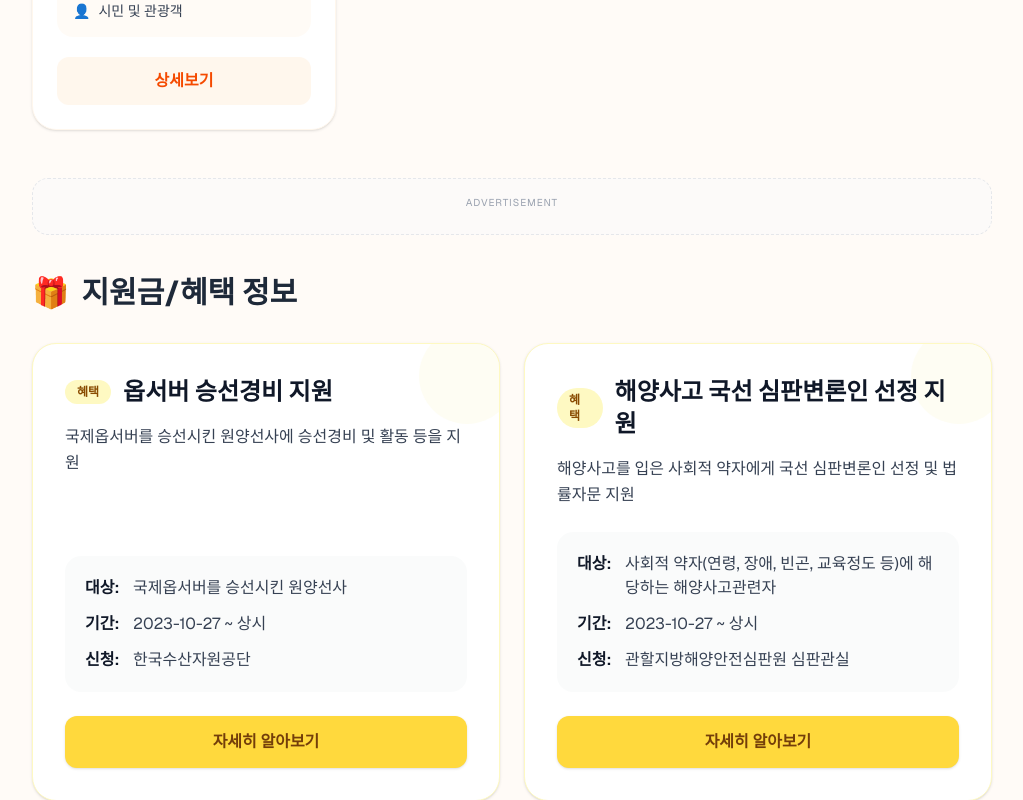
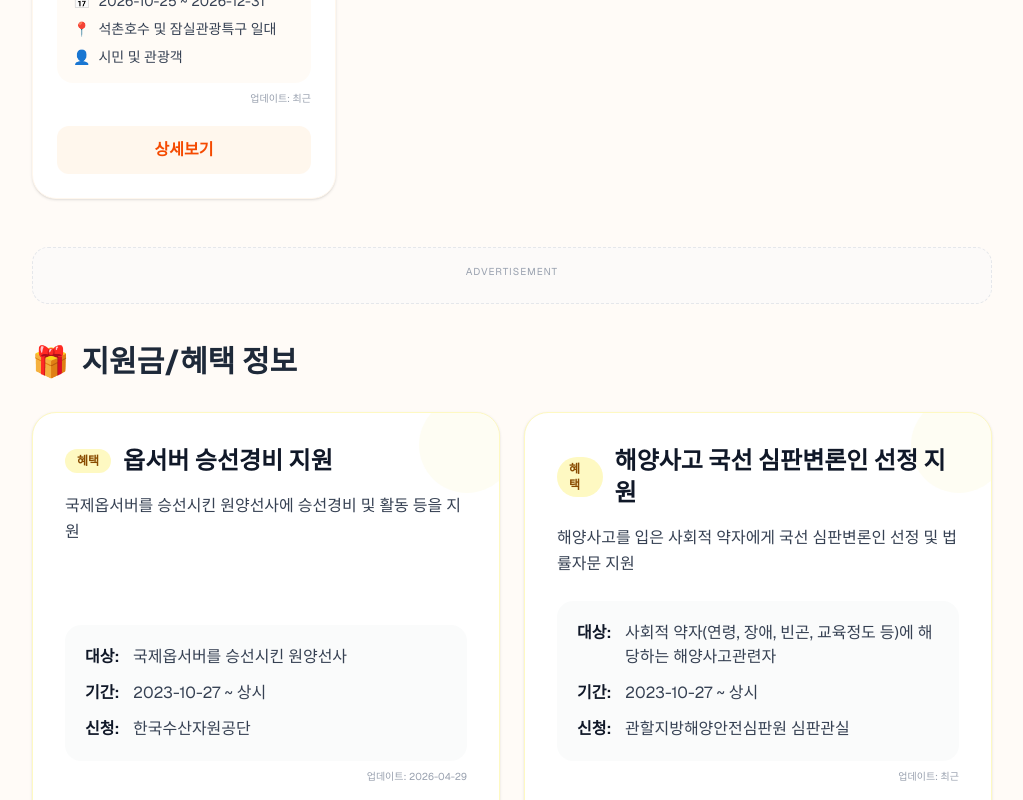
Before and after one commit to shomia-biz/vibe-local-info, a Next.js app: page / in a window 1280 px wide. Shown: the part 1700-2500 px from the top of the page, without its empty margins (128-1151 px from the left). Built offline with nearby package versions, Linux system fonts and the light colour scheme; no server answers.

Commit message:
feat: 모든 정보 카드에 업데이트 날짜 표시 기능 추가

```diff
--- a/public/data/local-info.json
+++ b/public/data/local-info.json
@@ -9,7 +9,8 @@
       "location": "서울백제어린이박물관(교육실, 전시실)",
       "target": "초등 1~2학년 학급",
       "summary": "[서울백제어린이박물관] 초등 2-3학년 학급 대상 [어린이백제연구소2] 옛날 도구, 오늘날 도구 (도구의변천) 행사가 서울백제어린이박물관(교육실, 전시실)에서 열립니다.",
-      "link": "https://baekjemuseum.seoul.go.kr/module/index.jsp?boardid=a&code=ED&mmode=content&mpid=SBM0402000000&pid=23194&strsearch=&d_s_que=&cpage=1"
+      "link": "https://baekjemuseum.seoul.go.kr/module/index.jsp?boardid=a&code=ED&mmode=content&mpid=SBM0402000000&pid=23194&strsearch=&d_s_que=&cpage=1",
+      "updatedAt": "2026-04-29"
     },
     {
       "id": 1777391601936,
@@ -91,7 +92,8 @@
       "location": "한국수산자원공단",
       "target": "국제옵서버를 승선시킨 원양선사",
       "summary": "국제옵서버를 승선시킨 원양선사에 승선경비 및 활동 등을 지원",
-      "link": "https://www.gov.kr/portal/rcvfvrSvc/dtlEx/119200000008"
+      "link": "https://www.gov.kr/portal/rcvfvrSvc/dtlEx/119200000008",
+      "updatedAt": "2026-04-29"
     },
     {
       "id": 9,
--- a/scripts/fetch-public-data.js
+++ b/scripts/fetch-public-data.js
@@ -92,8 +92,10 @@ async function fetchData() {
     processedItem.id = maxId + 1;
 
     if (processedItem.category === '행사') {
+      processedItem.updatedAt = new Date().toISOString().split('T')[0];
       localData.events.unshift(processedItem);
     } else {
+      processedItem.updatedAt = new Date().toISOString().split('T')[0];
       localData.benefits.unshift(processedItem);
     }
 
--- a/scripts/fetch-seoul-api.js
+++ b/scripts/fetch-seoul-api.js
@@ -62,7 +62,8 @@ async function fetchSeoulEvents() {
           location: event.PLACE,
           target: event.USE_TRGT || '누구나',
           summary: `${event.TITLE} 행사가 ${event.PLACE}에서 열립니다.`,
-          link: event.ORG_LINK
+          link: event.ORG_LINK,
+          updatedAt: new Date().toISOString().split('T')[0]
         };
 
         localData.events.unshift(newEvent);
--- a/src/app/page.tsx
+++ b/src/app/page.tsx
@@ -102,6 +102,11 @@ export default function Home() {
                   )}
                 </div>
 
+                {/* 업데이트 날짜 표시 */}
+                <p className="text-[10px] text-gray-400 mt-2 text-right">
+                  업데이트: {event.updatedAt || '최근'}
+                </p>
+
                 {/* 상세보기 버튼 - Link 컴포넌트 적용 */}
                 <Link
                   href={`/detail/events/${event.id}`}
@@ -162,6 +167,11 @@ export default function Home() {
                   </p>
                 </div>
 
+                {/* 업데이트 날짜 표시 */}
+                <p className="text-[10px] text-gray-400 mt-2 text-right">
+                  업데이트: {benefit.updatedAt || '최근'}
+                </p>
+
                 {/* 자세히 알아보기 버튼 - Link 컴포넌트 적용 */}
                 <Link
                   href={`/detail/benefits/${benefit.id}`}
@@ -208,6 +218,11 @@ export default function Home() {
                     <span>{event.location}</span>
                   </p>
                 </div>
+
+                {/* 업데이트 날짜 표시 */}
+                <p className="text-[10px] text-gray-400 mt-2 text-right">
+                  업데이트: {event.updatedAt || '최근'}
+                </p>
 
                 {/* 상세보기 버튼 */}
                 <Link
@@ -256,6 +271,11 @@ export default function Home() {
                   </p>
                 </div>
 
+                {/* 업데이트 날짜 표시 */}
+                <p className="text-[10px] text-gray-400 mt-2 text-right">
+                  업데이트: {event.updatedAt || '최근'}
+                </p>
+
                 {/* 상세보기 버튼 */}
                 <Link
                   href={`/detail/nationalEvents/${event.id}`}
```
